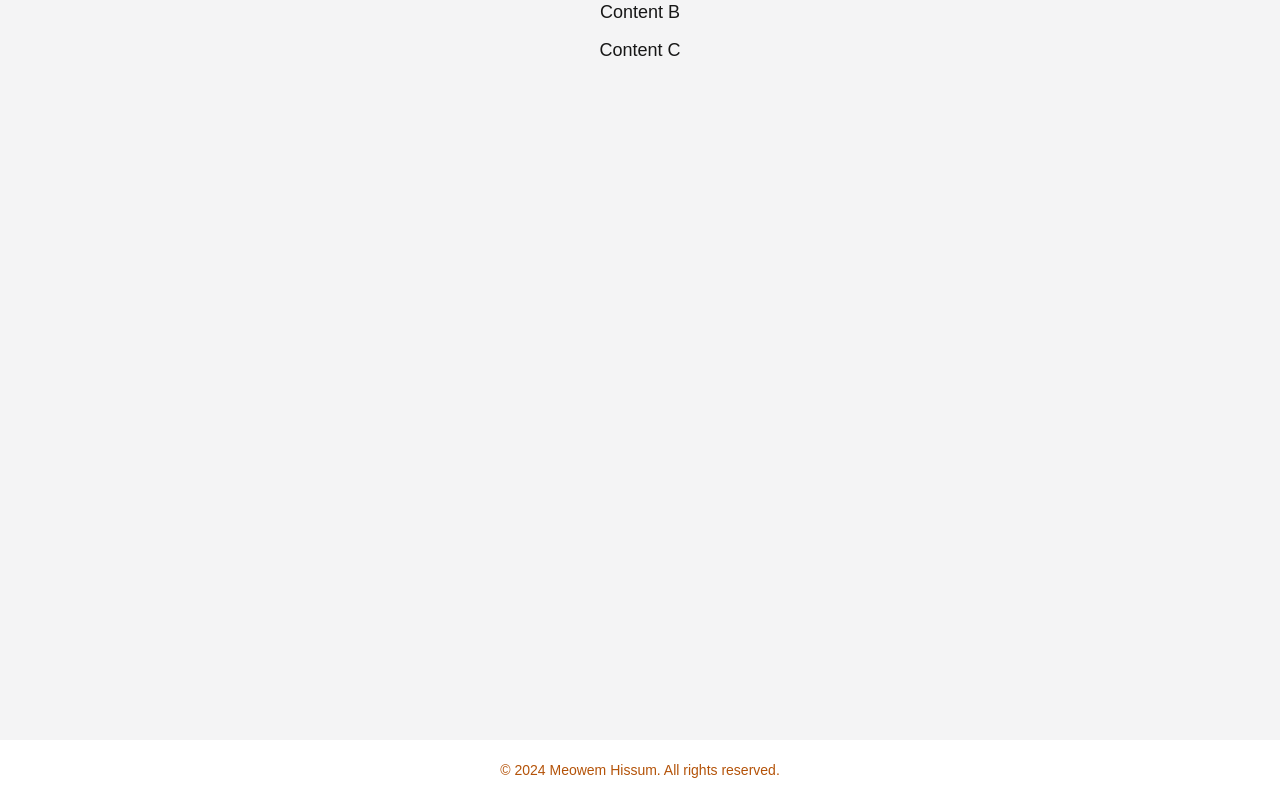
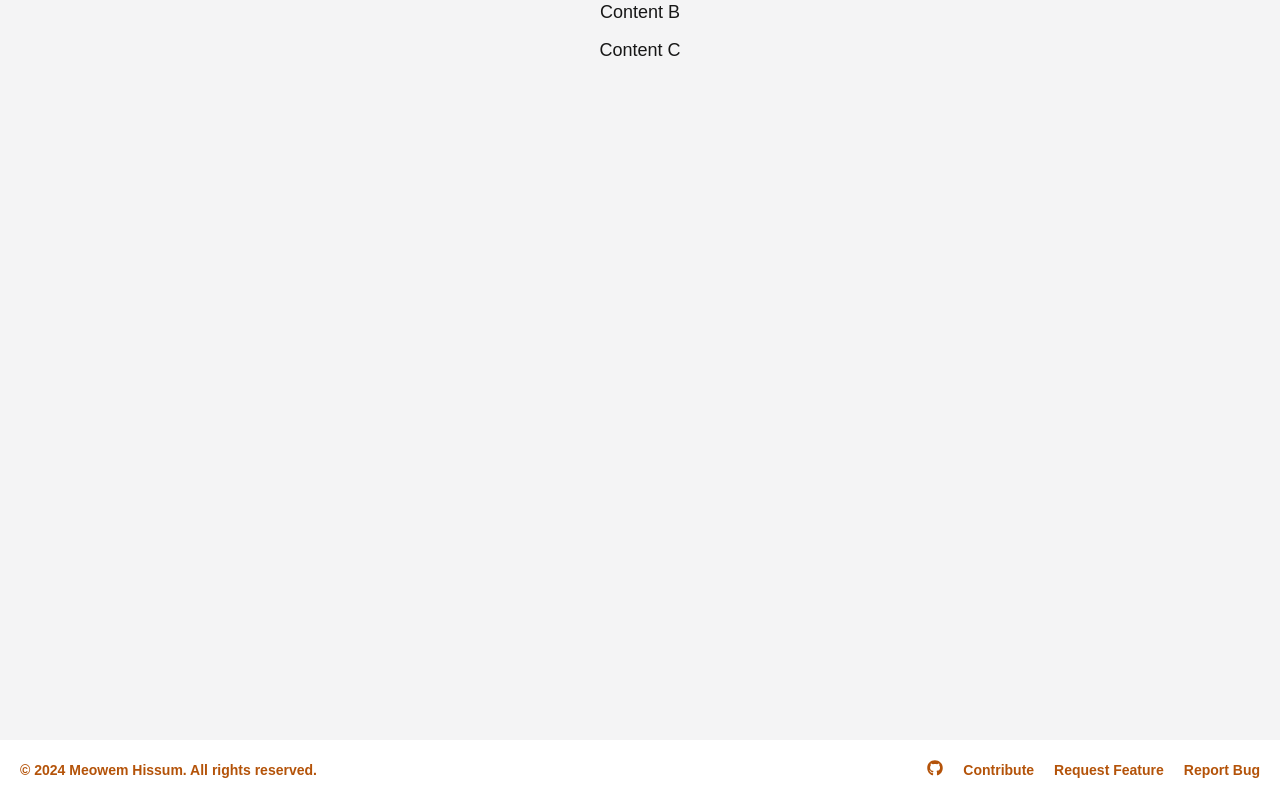
Before and after one commit to victoriamcn/meowem-hissum, a Next.js app: page / in a window 1280 px wide. Shown: the part 200-1000 px from the top of the page. Built offline with nearby package versions, Linux system fonts and the light colour scheme.

Commit message:
footer links

```diff
--- a/components/footer/index.tsx
+++ b/components/footer/index.tsx
@@ -1,11 +1,31 @@
 import "server-only";
+
+import Link from "next/link";
+import { FaGithub } from "react-icons/fa6";
 
 const Footer = () => {
 	return (
-		<footer className='flex flex-row justify-center bottom-0 p-5'>
-			<p className='text-sm text-amber-700'>
+		<footer className='flex flex-row justify-between align-top bottom-0 p-5'>
+			<p className='text-sm text-amber-700 font-bold'>
 				&copy; {new Date().getFullYear()} Meowem Hissum. All rights reserved.
 			</p>
+			<div className='flex flex-row align-middle gap-5'>
+				<Link href='https://github.com/victoriamcn/meowem-hissum'>
+					<FaGithub className='text-amber-700' />
+				</Link>
+
+				<Link href='https://github.com/victoriamcn/meowem-hissum/issues/new/choose'>
+					<p className='text-sm text-amber-700 font-bold'>Contribute</p>
+				</Link>
+
+				<Link href='https://github.com/victoriamcn/meowem-hissum/issues/new/choose'>
+					<p className='text-sm text-amber-700 font-bold'>Request Feature</p>
+				</Link>
+
+				<Link href='https://github.com/victoriamcn/meowem-hissum/issues/new/choose'>
+					<p className='text-sm text-amber-700 font-bold'>Report Bug</p>
+				</Link>
+			</div>
 		</footer>
 	);
 };
```
Also changed, not shown: package.json (+5 -4 lines), 1 other file (tests, documents, lock files or other folders).
